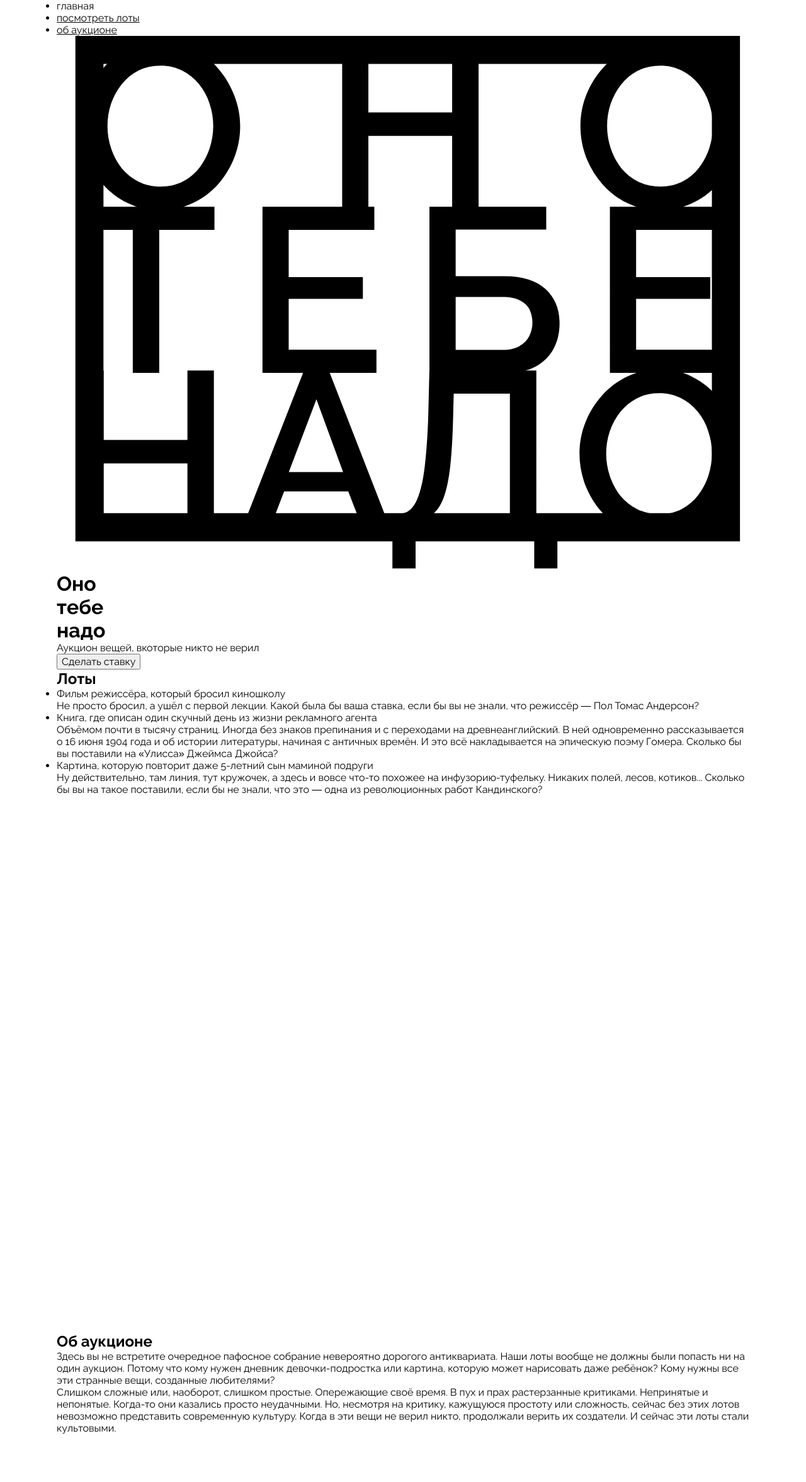
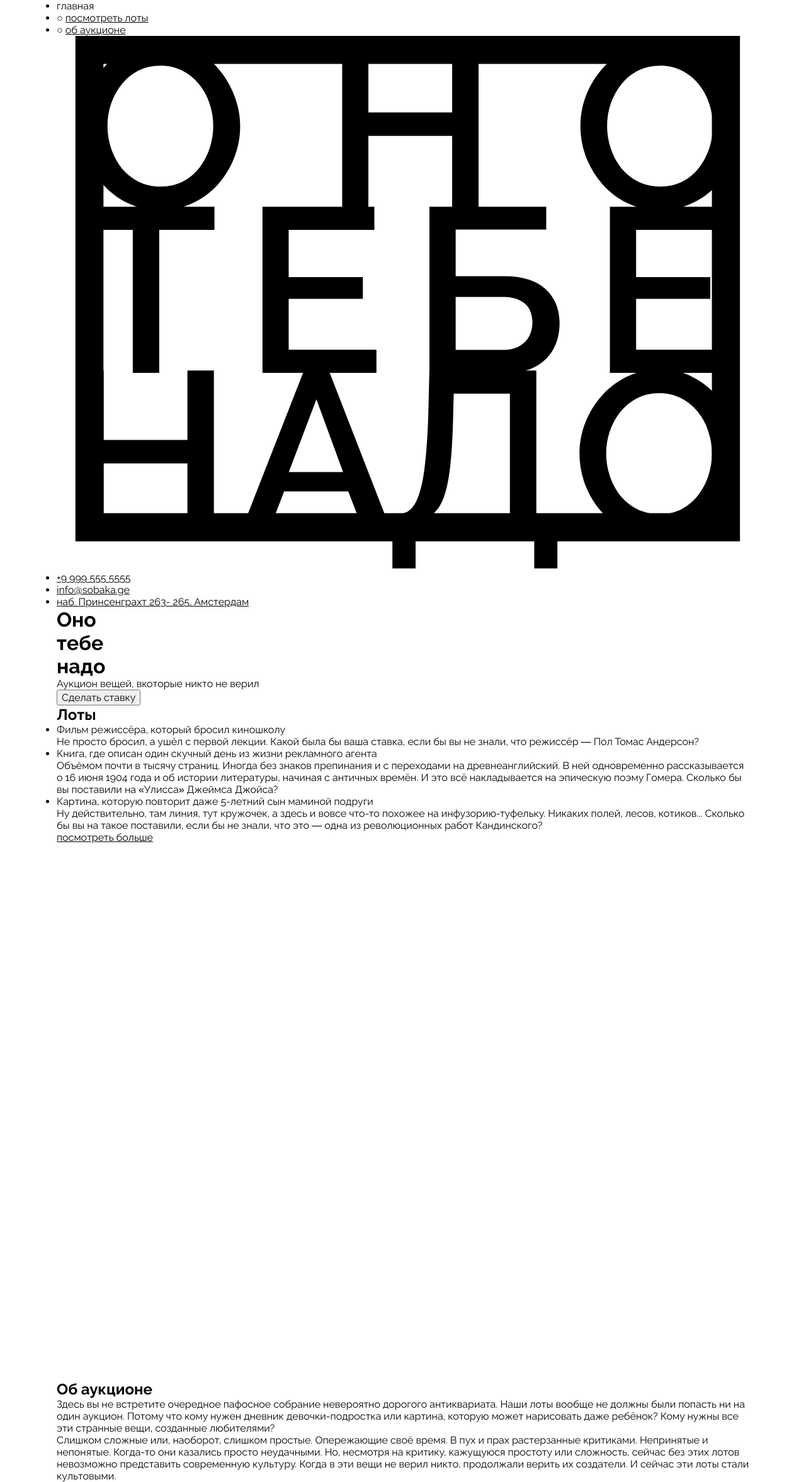
Before and after one commit to violassms/ono-tebe-nado-fd, a plain HTML site: page index.html in a window 1280 px wide. Shown: the whole page at 63% size. Before the commit the page ends 2277 px from the top, so only its background shows below. Drawn offline with Linux system fonts and the light colour scheme.

Commit message:
Делала хедер

```diff
--- a/index.html
+++ b/index.html
@@ -12,32 +12,44 @@
   <body>
     <!-- начало первого блока -->
     <header class="header">
-      <nav class="header__menu">
-        <ul class="header__links-list">
-          <li>
-            <a class ="header__links-list-item header__links-list-item_no-bullit header__link_active" chref="#">главная</a>
+      <nav>
+        <ul class="header__menu">
+          <li class="header__links-list-item header__links-list-item_no-bullit">
+            <a>главная</a>
           </li>
           <li>
-            <a class ="header__links-list-item header__links-list-item_no-bullit" href="#">посмотреть лоты</a>
+            <span>○</span>
+            <a class ="header__links-list-item" href="#">посмотреть лоты</a>
           </li>
           <li>
-            <a class ="header__links-list-item header__links-list-item_no-bullit" href="#">об аукционе</a>
+            <span>○</span>
+            <a class="header__links-list-item" href="#">об аукционе</a>
           </li>
         </ul>
       </nav>
 
       <a class="header__logo-image">
-          <img src="images/logo-black.svg" alt="Логотип"/>
+          <img class="logo" src="images/logo-black.svg" alt="Логотип"/>
       </a>
 
       <adress>
-
+        <ul class="adress">
+          <li>
+            <a href="tel:+99995555555">+9 999 555 5555</a>
+          </li>
+          <li>
+            <a href="mailto:info@sobaka.ge">info@sobaka.ge</a>
+          </li>
+          <li>
+            <a class="header__links-list-item_active" href="#">наб. Принсенграхт 263- 265, Амстердам</a>
+          </li>
+        </ul>
       </adress>
     </header>
     <!-- конец первого блока -->
 
     <!-- начало второго блока -->
-    <main class="main">
+    <main>
       <cover class="cover">
         <h1>Оно</h1>
         <h1>тебе</h1>
@@ -71,12 +83,15 @@
           </li>
           <p>Ну действительно, там линия, тут кружочек, а здесь и вовсе что-то похожее на инфузорию-туфельку. Никаких полей, лесов, котиков... Сколько бы вы на такое поставили, если бы не знали, что это — одна из революционных работ Кандинского?</p>
         </ul>
+        <a href="#">
+          посмотреть больше
+        </a>
       </lots>
       <about>
         <div>
           <img src="images/logo-white.svg" alt="logo"/>
         </div>
-        <div>
+        <section>
           <h2>
             Об аукционе
           </h2>
@@ -86,14 +101,15 @@
           <p>
             Слишком сложные или, наоборот, слишком простые. Опережающие своё время. В пух и прах растерзанные критиками. Непринятые и непонятые. Когда-то они казались просто неудачными. Но, несмотря на критику, кажущуюся простоту или сложность, сейчас без этих лотов невозможно представить современную культуру. Когда в эти вещи не верил никто, продолжали верить их создатели. И сейчас эти лоты стали культовыми.
           </p>
-        </div>
+        </section>
       </about>
     </main>
     <!-- конец второго блока -->
 
+  <!-- Начало футера -->
     <footer>
 
     </footer>
-
+  <!-- Конец футера -->
   </body>
 </html>
```
